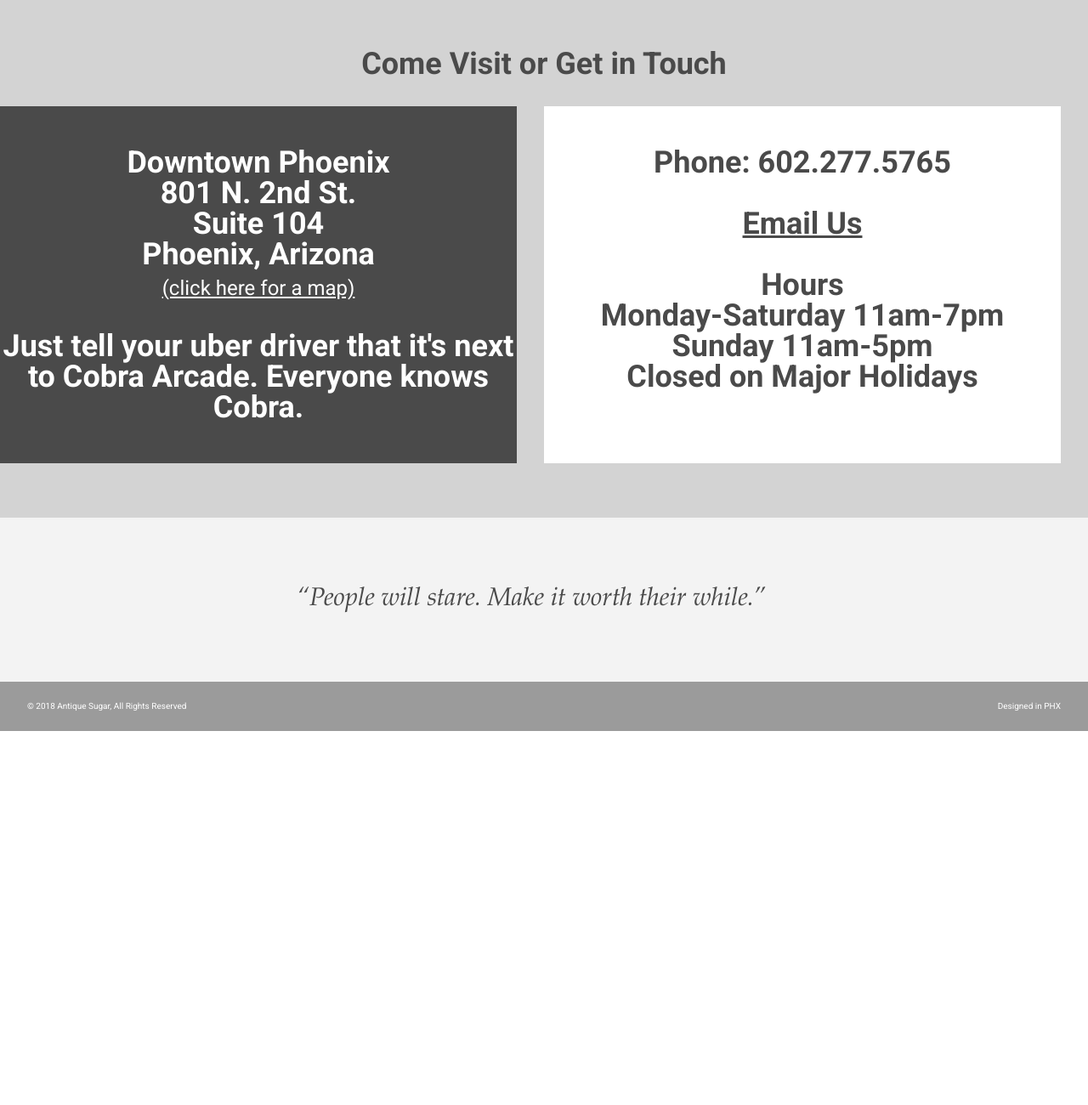
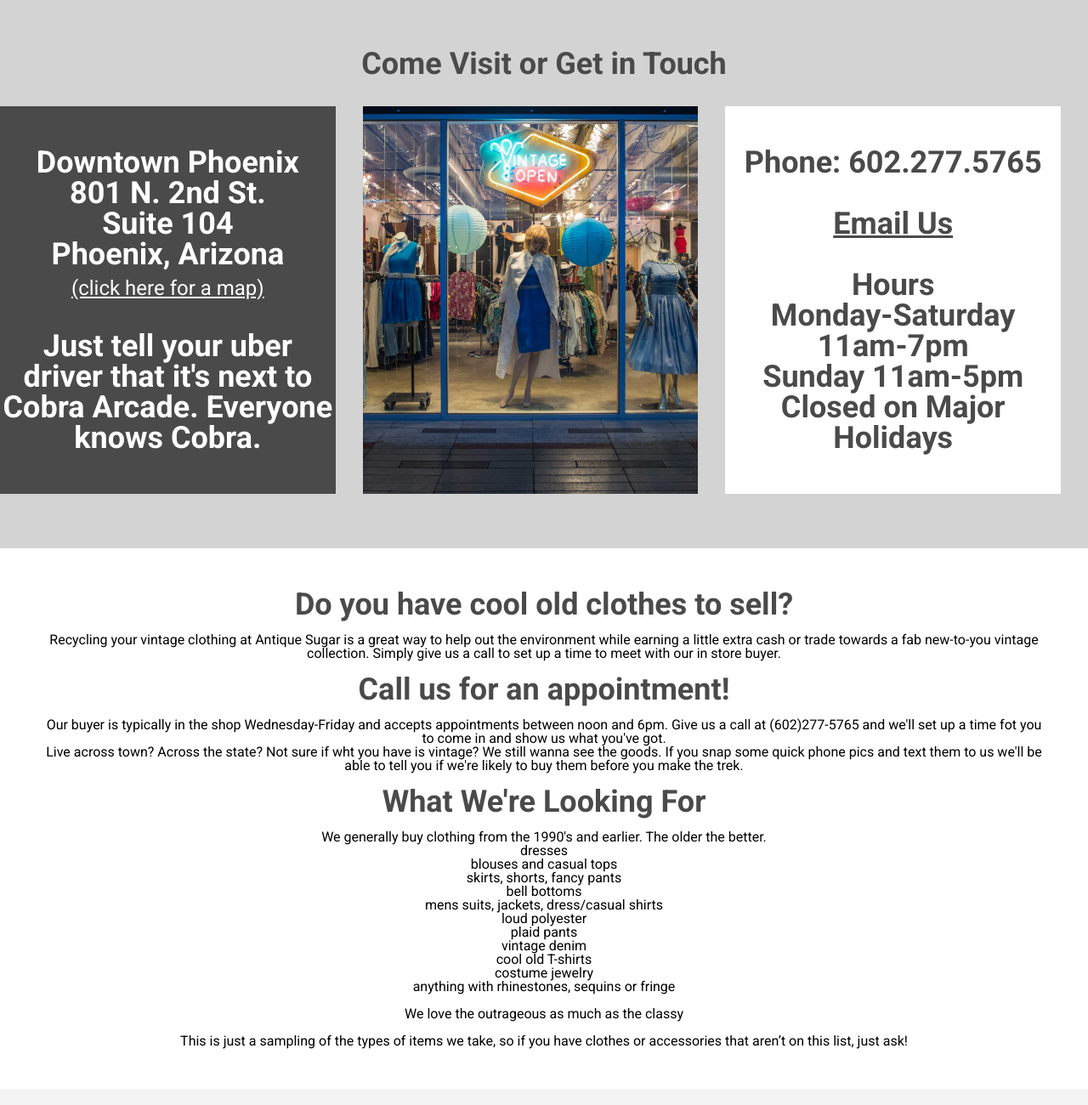
Before and after one commit to sjbingham80/antiquesugar, a plain HTML site: page index.html in a window 1280 px wide. Shown: the part 2140-3440 px from the top of the page at 85% size. Before the commit the page ends 3000 px from the top, so only its background shows below. Drawn offline with Linux system fonts and the light colour scheme; a web font is replaced by a local one.

Commit message:
add sell section

```diff
--- a/index.html
+++ b/index.html
@@ -22,7 +22,7 @@
         <ul>
           <li><a href="#contact-section">Hours and Location</a></li>
           <li><a href="https://squareup.com/gift/9FW4A5FE89P4A/order"target="_blank">e-Giftcards</a></li>
-          <li><a href="#">Sell Your Vintage</a></li>
+          <li><a href="#sell-section">Sell Your Vintage</a></li>
           <li><a href="http://www.instagram.com/antiquesugar"target="_blank">Follow us <img class="icon" src="./resources/images/instagram.png"></a></li>
         </ul>
       </nav>
@@ -126,6 +126,12 @@
       <span>Just tell your uber driver that it's next to Cobra Arcade. Everyone knows Cobra.</span>
     </div>
 
+    <div class="window-picture">
+      <div class="img">
+        <!--<img src="./resources/images/window.jpg" alt="store front display window">-->
+      </div>
+    </div>
+
     <div class="contact">
       <h3>Phone: 602.277.5765</h3>
       <br>
@@ -140,6 +146,44 @@
     </div>
     </div>
       </div>
+
+    <!--sell section-->
+    <div id="sell-section">
+      <h1>Do you have cool old clothes to sell?</h1>
+      <p>Recycling your vintage clothing at Antique Sugar is a great way to help out the environment while earning a little extra cash or trade towards a fab new-to-you vintage collection. Simply give us a call to set up a time to meet with our in store buyer.</p>
+      <div class="container">
+
+      <div class="appointment">
+        <h1><strong>Call us for an appointment!</strong></h1>
+      <h3>Our buyer is typically in the shop Wednesday-Friday and accepts appointments between noon and 6pm. Give us a call at (602)277-5765 and we'll set up a time fot you to come in and show us what you've got.</h3>
+      <h3>Live across town? Across the state? Not sure if wht you have is vintage? We still wanna see the goods. If you snap some quick phone pics and text them to us we'll be able to tell you if we're likely to buy them before you make the trek.</h3>
+      </div>
+
+      <div class="looking-for">
+        <h1><strong>What We're Looking For</strong></h1>
+        <h3>We generally buy clothing from the 1990's and earlier. The older the better.</h3>
+        <ul>
+          <li>dresses</li>
+          <li>blouses and casual tops</li>
+          <li>skirts, shorts, fancy pants</li>
+          <li>bell bottoms</li>
+          <li>mens suits, jackets, dress/casual shirts </li>
+          <li>loud polyester</li>
+          <li>plaid pants</li>
+          <li>vintage denim</li>
+          <li>cool old T-shirts</li>
+          <li>costume jewelry</li>
+          <li>anything with rhinestones, sequins or fringe</li>
+          <br>
+          <p>We love the outrageous as much as the classy</p>
+        </ul>
+        <br>
+        <p>This is just a sampling of the types of items we take, so if you have clothes or accessories that aren’t on this list, just ask!</p>
+
+      </div>
+
+      </div>
+    </div>
 
     <!-- Quotes Section -->
     <div id="quotes-section">
--- a/resources/style.css
+++ b/resources/style.css
@@ -403,7 +403,7 @@ header .mobile {
   align-items: center;
   padding-top: 3rem;
   padding-bottom: 3rem;
-  width: 50%;
+  width: 33%;
   height: auto;
   margin-right: 2rem;
 }
@@ -417,10 +417,20 @@ header .mobile {
   align-items: center;
   padding-top: 3rem;
   padding-bottom: 3rem;
-  width: 50%;
+  width: 33%;
   height: auto;
   margin-right: 2rem;
 }
+
+#contact-section .window-picture {
+  width: 33%;
+  background-image: url("../resources/images/frontwindow.jpg");
+  background-position: center;
+  background-repeat: no-repeat;
+  background-size: cover;
+  margin-right: 2rem;
+}
+
 
 .location a {
   color: white;
@@ -472,6 +482,34 @@ header .mobile {
    min-width: 100%;
   }
 
+}
+
+/*Sell Section*/
+
+#sell-section {
+  background-color: white;
+  text-align: center;
+  padding: 3rem;
+}
+
+#sell-section .container {
+  display: block;
+}
+
+#sell-section h1 {
+  padding-bottom: 1rem;
+  font-size: 2.25rem;
+  font-weight: bold;
+  color: #4a4a4a;
+  text-align: center;
+}
+
+.appointment {
+  padding-top: 1rem;
+}
+
+.looking-for {
+  padding-top: 1rem;
 }
 
 
```
Also changed, not shown: resources/images/frontwindow.jpg (added), resources/images/gaspump.jpeg (added), resources/images/window.jpg (added).
